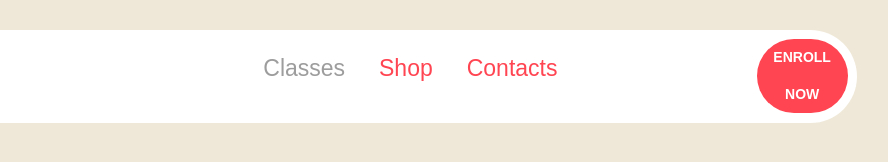
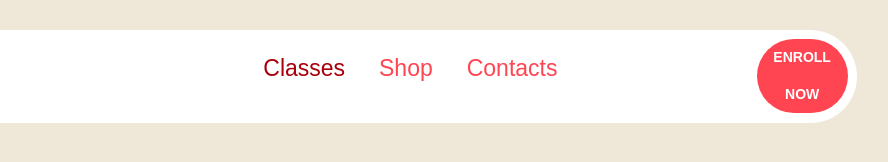
Before and after one commit to gprva/V1, a plain HTML site: page index.html in a window 1280 px wide. In both pictures the pointer is over the item "Classes". Shown: the full height of the page, 248-1136 px from the left. Drawn offline with Linux system fonts and the light colour scheme.

Commit message:
change hover on headerlink

```diff
--- a/css/style.css
+++ b/css/style.css
@@ -163,7 +163,7 @@ header{
 	transition: 0.5s;
 }
 .nav_link:hover{
-	color: #9e9d9d;
+	color: #a9000b;
 }
 .ul{
 	gap: 15%;
```
